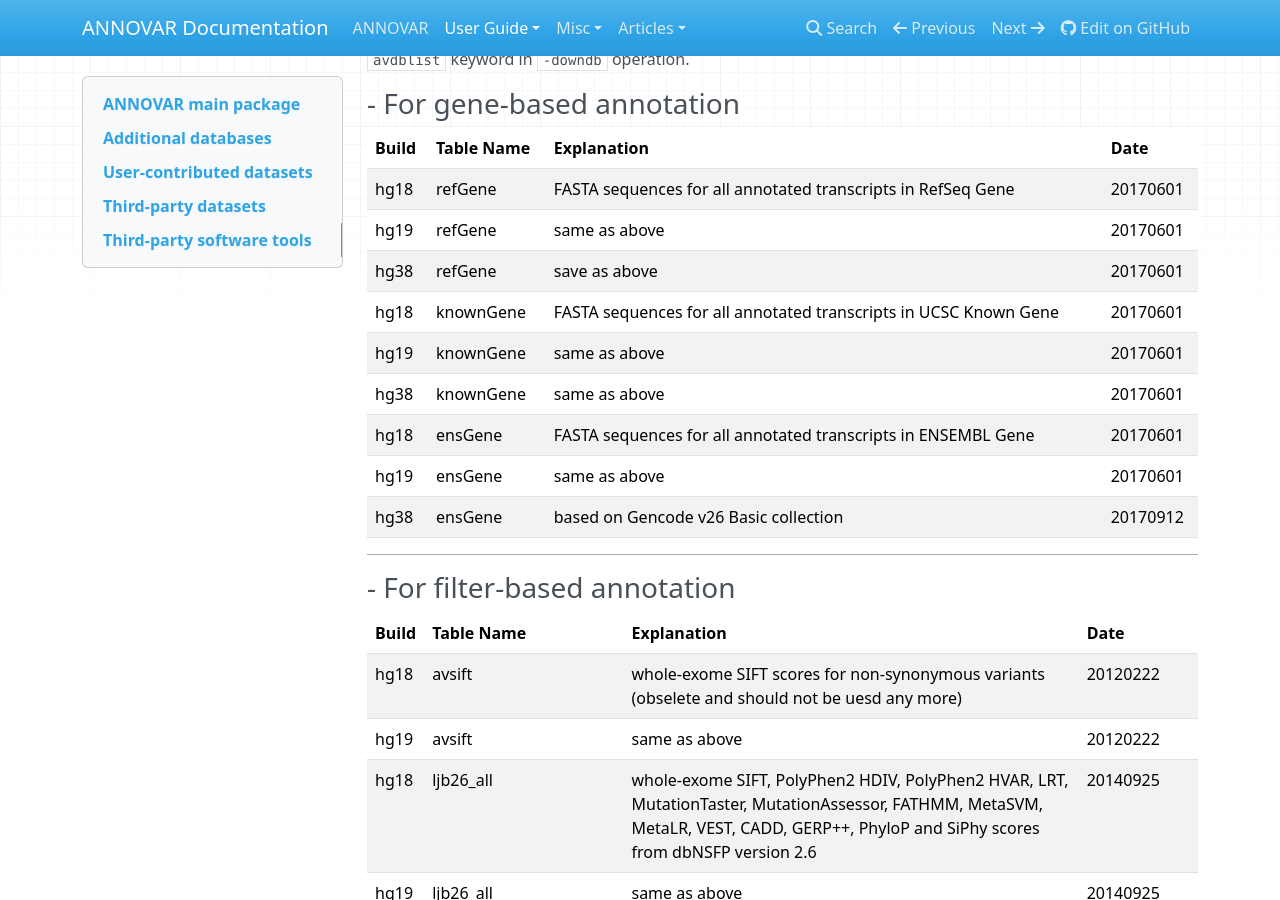
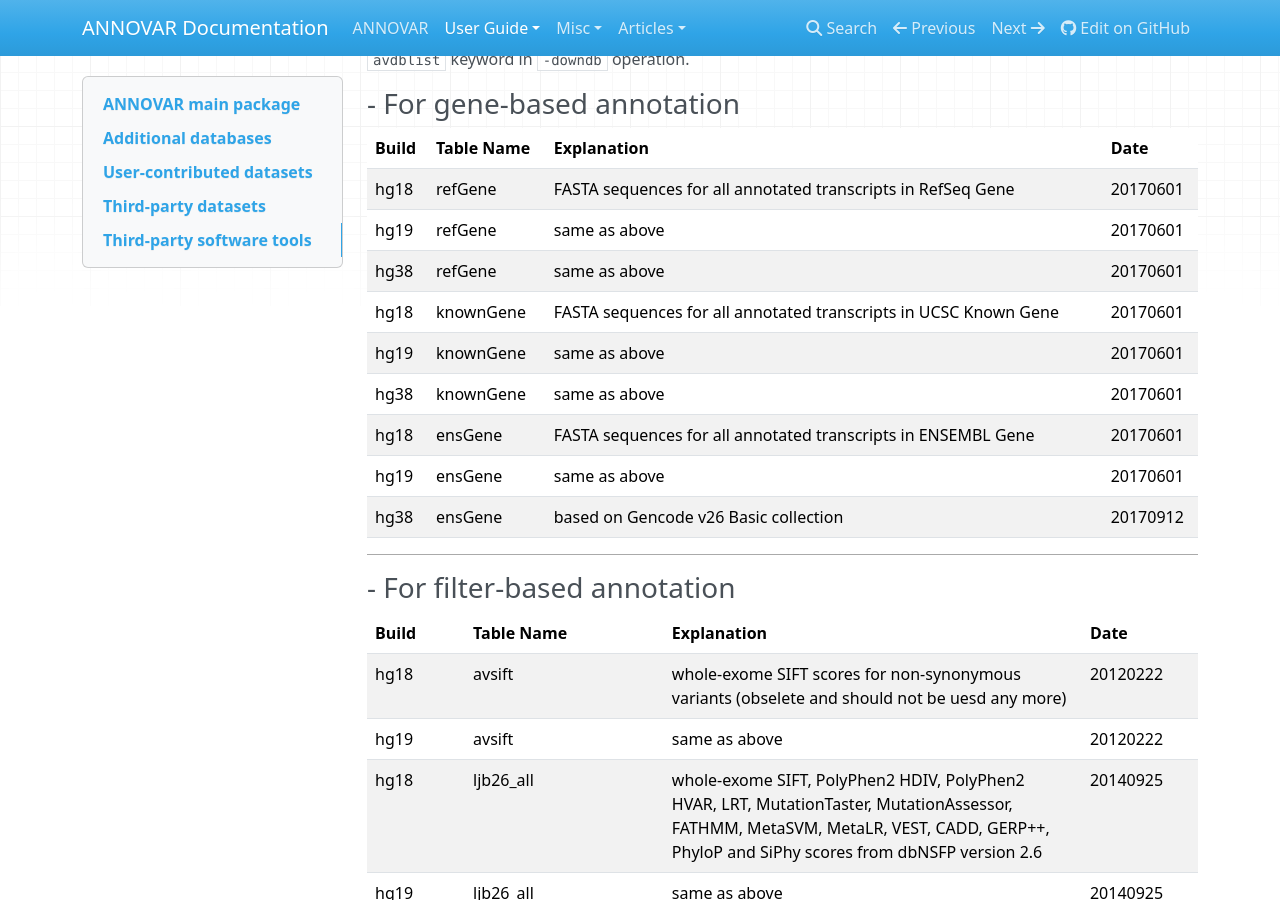
Before and after one commit to WGLab/doc-ANNOVAR, an MkDocs documentation site: the page built from docs/user-guide/download.md, in a window 1280 px wide and 900 px high, scrolled down 450 px. Built offline with MkDocs 1.6.1, drawn with Linux system fonts in a browser that asks for light colours; nearby versions of some CDN libraries; comment, search, counter and statistics services are not loaded; old or Windows-style settings are respelled for this version of MkDocs.

Commit message:
Update download.md

```diff
--- a/docs/user-guide/download.md
+++ b/docs/user-guide/download.md
@@ -18,7 +18,7 @@ Several very commonly used annotation databases for human genomes are additional
 |---|---|---|---|
 | hg18 | refGene | FASTA sequences for all annotated transcripts in RefSeq Gene | 20170601 |
 | hg19 | refGene | same as above | 20170601 |
-| hg38 | refGene | save as above | 20170601 |
+| hg38 | refGene | same as above | 20170601 |
 | hg18 | knownGene | FASTA sequences for all annotated transcripts in UCSC Known Gene | 20170601 |
 | hg19 | knownGene | same as above | 20170601 |
 | hg38 | knownGene | same as above | 20170601 |
```
Also changed, not shown: other parts of docs/user-guide/download.md (+1 -1 lines).
